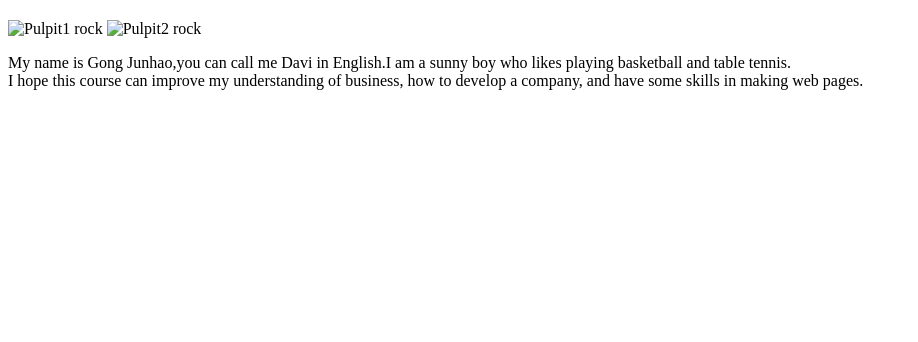
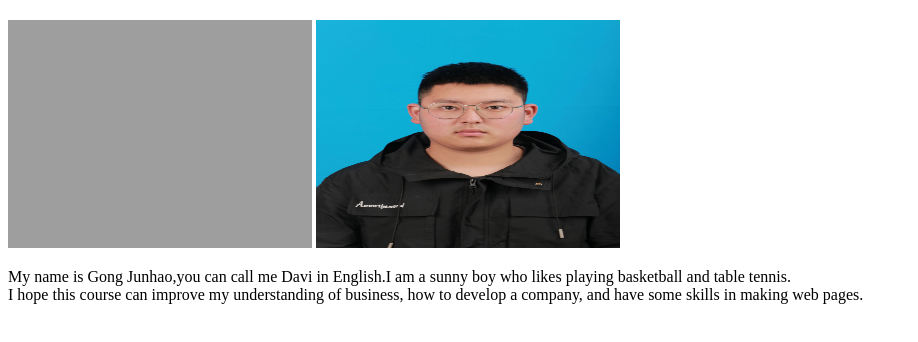
Before and after one commit to GongJunhao1234/ict523, a plain HTML site: page index.html in a window 1280 px wide. Shown: the whole page, without its empty margins (0-918 px from the left). Drawn offline with Linux system fonts and the light colour scheme; the site is published under a folder, as on GitHub Pages, so addresses that start at the root find nothing.

Commit message:
Update index.html

```diff
--- a/index.html
+++ b/index.html
@@ -7,8 +7,8 @@
 <body>
 
 <h2></h2>
-<img border="0" src="/images/pulpit1.jpg" alt="Pulpit1 rock" width="304" height="228">
-<img border="0" src="/images/pulpit2.jpg" alt="Pulpit2 rock" width="304" height="228">
+<img border="0" src="images/pulpit1.jpg" alt="Pulpit1 rock" width="304" height="228">
+<img border="0" src="images/pulpit2.jpg" alt="Pulpit2 rock" width="304" height="228">
  <p>My name is Gong Junhao,you can call me Davi in English.I am a sunny boy who likes playing basketball and table tennis.
 <br>I hope this course can improve my understanding of business, how to develop a company, and have some skills in making web pages.</p>
 </body>
```
